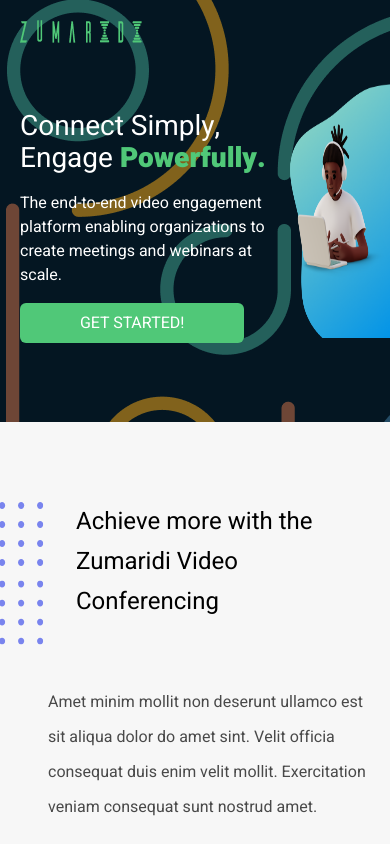
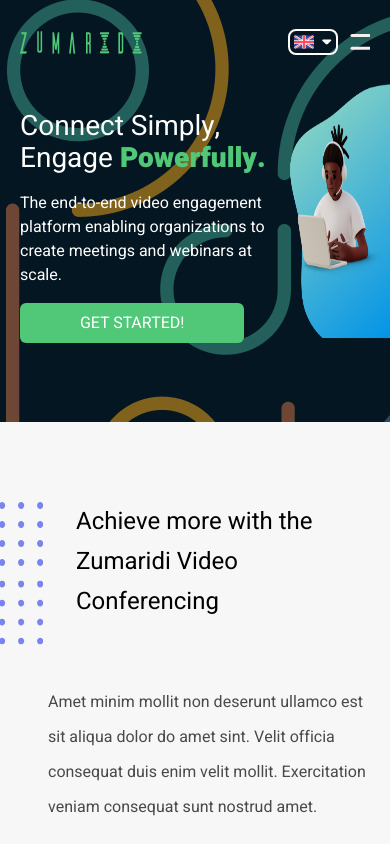
Before and after one commit to Jesutofunmi5/new, a React (Create React App) app: page / in a window 390 px wide. Shown: the top 844 px of the page. Built offline with nearby package versions, Linux system fonts and the light colour scheme.

Commit message:
refactor: navbar and added drawer for mobile view

```diff
--- a/src/App.tsx
+++ b/src/App.tsx
@@ -1,6 +1,7 @@
 import { BrowserRouter } from "react-router-dom";
 import { Provider } from "react-redux";
 import { ToastContainer } from "react-toastify";
+import { AnimatePresence } from "framer-motion";
 import { store } from "redux/store";
 import RouterConfig from "routes/RouterConfig";
 
@@ -9,14 +10,14 @@
 
 function App() {
   return (
-    <div className="font-Heebo">
+    <AnimatePresence>
       <Provider store={store}>
         <BrowserRouter>
           <RouterConfig />
         </BrowserRouter>
         <ToastContainer />
       </Provider>
-    </div>
+    </AnimatePresence>
   );
 }
 
--- a/src/components/layouts/landing/Landing.tsx
+++ b/src/components/layouts/landing/Landing.tsx
@@ -19,8 +19,10 @@
         <Navbar />
       )}
 
-      {children}
-      <div>{footer && <Footer />}</div>
+      <div className={`${pathname === "/" ? "pt-0" : "pt-[10vh]"} lg:pt-0`}>
+        {children}
+        {footer && <Footer />}
+      </div>
     </div>
   );
 };
--- /dev/null
+++ b/src/components/modules/drawer/Drawer.tsx
@@ -0,0 +1,97 @@
+import { motion } from "framer-motion";
+
+import Item from "./Item";
+import { useAppSelector } from "hooks";
+import { ZuDown } from "components/icons";
+import { Button, Dropdown } from "components/widgets";
+import { ABOUT, CONTACT, LOGIN, SIGNUP } from "routes/CONSTANTS";
+
+interface Props {
+  open: boolean;
+}
+
+const variants = {
+  open: {
+    transition: {
+      staggerChildren: 0.07,
+      staggerDirection: 1,
+      delayChildren: 0.2
+    }
+  },
+  closed: {
+    transition: { staggerChildren: 0.05, staggerDirection: -1 }
+  }
+};
+
+const items = {
+  open: {
+    y: 0,
+    opacity: 1,
+    transition: {
+      y: { stiffness: 1000, velocity: -100 }
+    }
+  },
+  closed: {
+    y: 50,
+    opacity: 0,
+    transition: {
+      y: { stiffness: 1000 }
+    }
+  }
+};
+
+const Drawer = ({ open }: Props) => {
+  const { isLoggedIn } = useAppSelector((state) => state.auth);
+
+  return (
+    <motion.aside
+      initial={{ height: 0 }}
+      animate={{ height: "100%" }}
+      exit={{ height: 0, transition: { delay: 0.7, duration: 0.3 } }}
+      className={`${
+        open ? "block lg:hidden" : "hidden"
+      } fixed w-full pt-[10vh] top-0 left-0 bottom-0 px-5 bg-black text-white z-30`}
+    >
+      <motion.ul
+        initial="closed"
+        animate="open"
+        exit="closed"
+        variants={variants}
+        className="pt-5 pb-20 w-full h-full flex flex-col justify-between"
+      >
+        <motion.div
+          variants={items}
+          className="w-full h-full flex flex-col justify-center items-center text-[24px] gap-5"
+        >
+          <Dropdown
+            button={
+              <div className="flex items-center gap-2 cursor-pointer">
+                <p>Products</p>
+                <ZuDown size={10} />
+              </div>
+            }
+          >
+            <div></div>
+          </Dropdown>
+          <Item to={CONTACT}>Contact Us</Item>
+          <Item to="#">Pricing</Item>
+          <Item to="#">Services</Item>
+          <Item to={ABOUT}>About Us</Item>
+        </motion.div>
+
+        {!isLoggedIn && (
+          <motion.div variants={items} className="w-full flex flex-col gap-5">
+            <Button to={LOGIN} variant="outline" className="w-full">
+              Sign In
+            </Button>
+            <Button to={SIGNUP} className="w-full">
+              Create an Account
+            </Button>
+          </motion.div>
+        )}
+      </motion.ul>
+    </motion.aside>
+  );
+};
+
+export default Drawer;
--- /dev/null
+++ b/src/components/modules/drawer/Item.tsx
@@ -0,0 +1,25 @@
+import { Link, useLocation } from "react-router-dom";
+import type { ReactNode } from "react";
+
+interface Props {
+  to: string;
+  children: ReactNode;
+}
+
+const Item = ({ to, children }: Props) => {
+  const { pathname } = useLocation();
+  return (
+    <Link
+      to={to}
+      className={`${
+        pathname === to
+          ? "p-1 text-primary border-b-2 border-b-primary"
+          : "text-white hover:text-primary"
+      }`}
+    >
+      {children}
+    </Link>
+  );
+};
+
+export default Item;
--- /dev/null
+++ b/src/components/modules/drawer/index.ts
@@ -0,0 +1 @@
+export { default as Drawer } from "./Drawer";
--- a/src/components/modules/index.ts
+++ b/src/components/modules/index.ts
@@ -4,3 +4,4 @@
 export * from "./header";
 export * from "./forms";
 export * from "./modals";
+export * from "./drawer";
--- /dev/null
+++ b/src/components/modules/navbar/Menu.tsx
@@ -0,0 +1,55 @@
+import { motion } from "framer-motion";
+
+interface MenuProp {
+  toggle: Function;
+}
+
+interface PathProp {
+  d?: string;
+  variants: {
+    closed: {
+      d?: string;
+      opacity?: number;
+    };
+    open: {
+      d?: string;
+      opacity?: number;
+    };
+  };
+  transition?: {
+    duration: number;
+  };
+}
+
+const Path = (props: PathProp) => {
+  return (
+    <motion.path
+      fill="transparent"
+      strokeWidth="3"
+      stroke="hsl(0, 25%, 95%)"
+      strokeLinecap="round"
+      {...props}
+    />
+  );
+};
+
+const Menu = ({ toggle }: MenuProp) => (
+  <button className="lg:hidden" onClick={() => toggle()}>
+    <svg width="20" height="20" viewBox="0 0 20 20">
+      <Path
+        variants={{
+          closed: { d: "M 2 3.5 L 20 3.5" },
+          open: { d: "M 3 16.5 L 17 3.5" }
+        }}
+      />
+      <Path
+        variants={{
+          closed: { d: "M 2 16.346 L 20 16.346" },
+          open: { d: "M 3 3.5 L 17 16.346" }
+        }}
+      />
+    </svg>
+  </button>
+);
+
+export default Menu;
--- a/src/components/modules/navbar/Navbar.tsx
+++ b/src/components/modules/navbar/Navbar.tsx
@@ -1,31 +1,40 @@
 import { Link } from "react-router-dom";
+import { motion, useCycle, AnimatePresence } from "framer-motion";
 
 import NavLink from "./NavLink";
 import { ZUimages } from "assets";
+import { Drawer } from "components/modules";
 import { logout } from "redux/slices/auth.slice";
 import { Button, Dropdown } from "components/widgets";
-import { useAppDispatch, useAppSelector } from "hooks";
+import { useAppDispatch, useAppSelector, useScroll } from "hooks";
 import { ZuFlagUnitedKingdom, ZuDown, ZuLogout } from "components/icons";
 import { ABOUT, CONTACT, HOME, LOGIN, SIGNUP } from "routes/CONSTANTS";
+import Menu from "./Menu";
 
 interface Props {
   transparent?: boolean;
 }
 
 const Navbar = ({ transparent = false }: Props) => {
+  const { y } = useScroll();
   const dispatch = useAppDispatch();
   const { user, isLoggedIn } = useAppSelector((state) => state.auth);
+
+  const [open, toggle] = useCycle(false, true);
 
   const handleLogout = () => {
     void dispatch(logout());
   };
 
   return (
-    <div
+    <motion.div
+      initial={false}
+      animate={open ? "open" : "closed"}
       className={`${
-        transparent ? "bg-transparent" : "bg-black"
-      } text-white w-full py-5 px-5 md:px-10 xl:px-20 flex items-center justify-between`}
+        transparent && y <= 40 ? "bg-transparent" : "bg-black"
+      } fixed lg:relative top-0 left-0 right-0 text-white z-50`}
     >
+      <div className="relative w-full h-[10vh] px-5 md:px-10 xl:px-20 flex items-center justify-between z-50">
         <Link to={HOME}>
           <img src={ZUimages.logo} alt="logo" />
         </Link>
@@ -47,26 +56,17 @@
           <NavLink to={ABOUT}>About Us</NavLink>
         </div>
 
+        <div className="inline-flex items-center space-x-3">
           {!isLoggedIn ? (
             <div className="hidden lg:inline-flex items-center space-x-3">
               <Button to={LOGIN} variant="outline">
                 Sign In
               </Button>
               <Button to={SIGNUP}>Create an Account</Button>
-          <Dropdown
-            button={
-              <div className="flex items-center gap-2 px-1 py-px border-2  b border-white rounded-lg cursor-pointer">
-                <ZuFlagUnitedKingdom size={20} />
-                <ZuDown size={10} />
-              </div>
-            }
-          >
-            <></>
-          </Dropdown>
             </div>
           ) : (
-        <div className="hidden lg:inline-flex items-center space-x-3">
-          <p>Welcome {user.user.name.firstName}</p>
+            <div className="inline-flex items-center space-x-3">
+              <p className="hidden lg:block">Welcome {user.user.name.firstName}</p>
               <Dropdown
                 button={
                   <div className="w-10 h-10 rounded-full overflow-hidden cursor-pointer">
@@ -81,6 +81,8 @@
                   </button>
                 </>
               </Dropdown>
+            </div>
+          )}
           <Dropdown
             button={
               <div className="flex items-center gap-2 px-1 py-px border-2  b border-white rounded-lg cursor-pointer">
@@ -91,9 +93,13 @@
           >
             <></>
           </Dropdown>
+          <div className="flex items-center lg:hidden">
+            <Menu toggle={toggle} />
           </div>
-      )}
         </div>
+      </div>
+      <AnimatePresence>{open && <Drawer open={open} />}</AnimatePresence>
+    </motion.div>
   );
 };
 
--- a/src/hooks/index.ts
+++ b/src/hooks/index.ts
@@ -7,5 +7,6 @@
 export const useAppDispatch: () => AppDispatch = useDispatch;
 export const useAppSelector: TypedUseSelectorHook<RootState> = useSelector;
 
+export * from "./use-auth";
 export * from "./use-query";
-export { useAuth } from "./use-auth";
+export * from "./use-scroll";
--- /dev/null
+++ b/src/hooks/use-scroll.ts
@@ -0,0 +1,23 @@
+import { useState, useEffect } from "react";
+
+export const useScroll = () => {
+  const hasWindow = typeof window !== "undefined";
+
+  const getScroll = () => {
+    return hasWindow ? { x: window.scrollX, y: window.scrollY } : { x: 0, y: 0 };
+  };
+
+  const [scroll, setScroll] = useState(getScroll());
+
+  useEffect(() => {
+    if (hasWindow) {
+      const handleScroll = () => {
+        setScroll(getScroll());
+      };
+
+      window.addEventListener("scroll", handleScroll);
+    }
+  }, [hasWindow]);
+
+  return scroll;
+};
--- a/src/styles/tailwind.css
+++ b/src/styles/tailwind.css
@@ -10,7 +10,7 @@
 
 @layer base {
   body {
-    @apply bg-background;
+    @apply bg-background font-Heebo;
   }
 
   h1,
```
Lines whose indentation alone changed are shown as unchanged.
